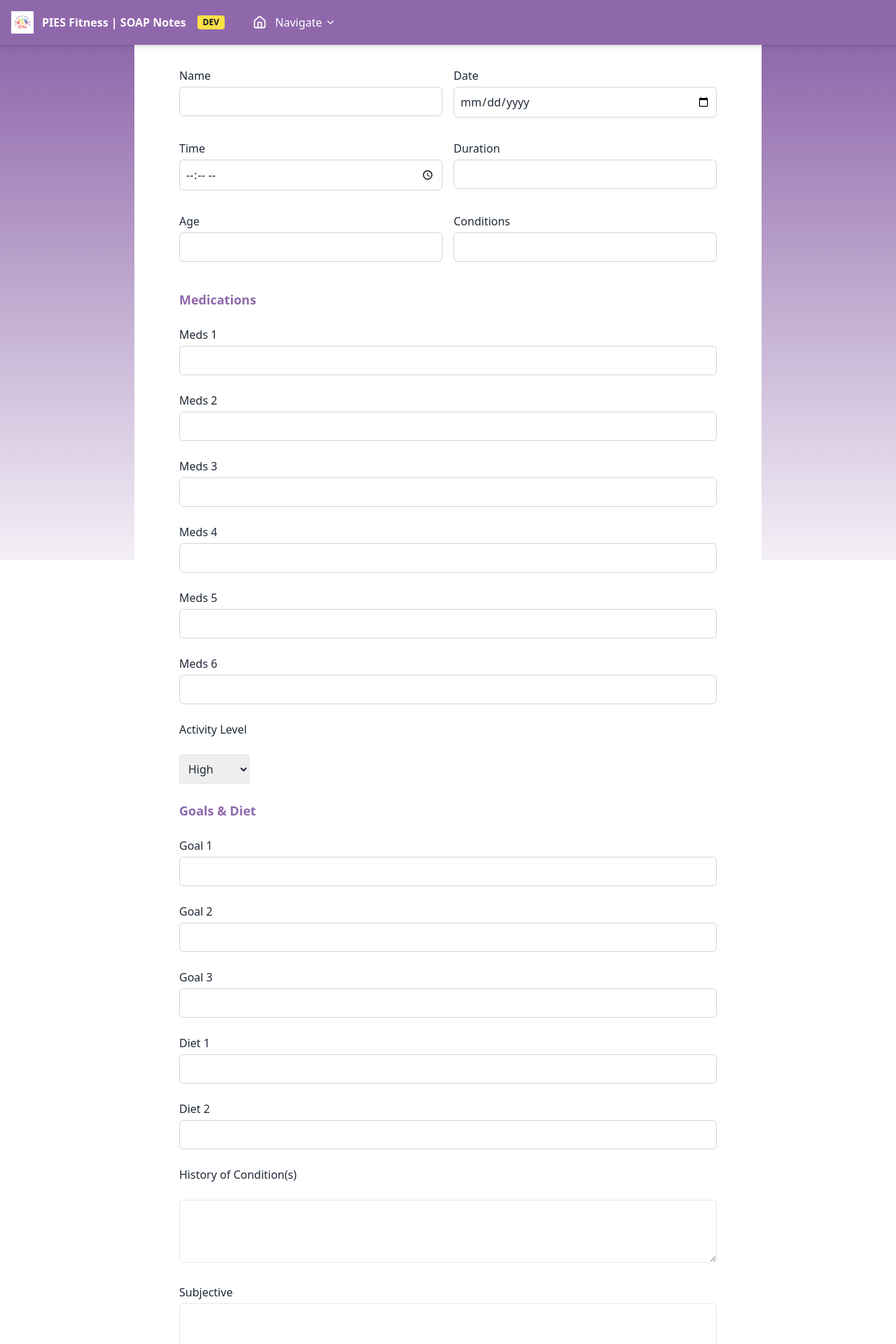
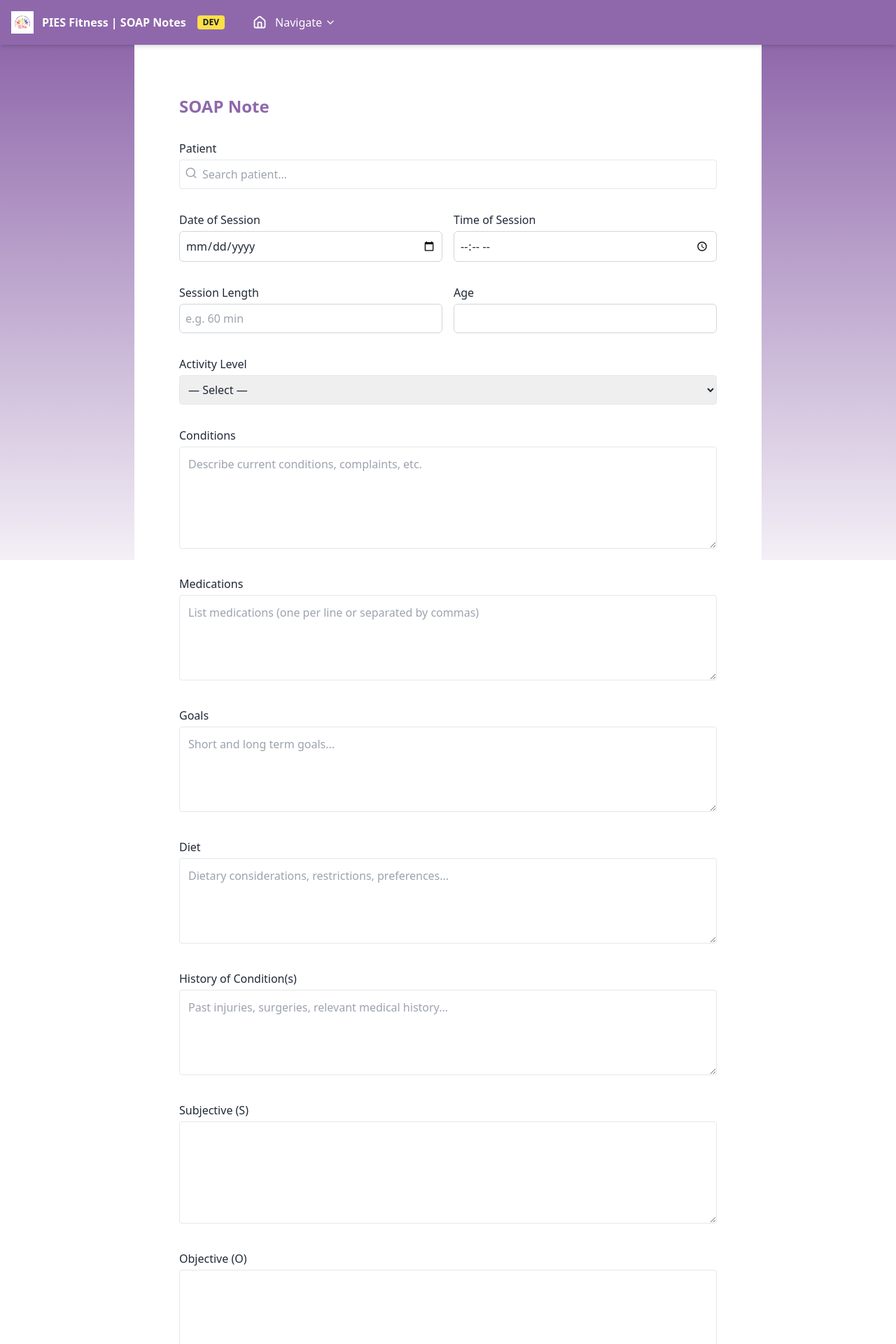
Before and after one commit to jamesyeh-vt/EHR-System-for-PIES-Holistic-Yoga, a Next.js app in the folder frontend/: page /soap in a window 1280 px wide. Shown: the top 1920 px of the page at 70% size. Built offline with nearby package versions, Linux system fonts and the light colour scheme.

Commit message:
Updates to be consistent with Peyton's branch

```diff
--- a/frontend/pages/soap.js
+++ b/frontend/pages/soap.js
@@ -1,112 +1,344 @@
+// pages/soap.js
+import { useEffect, useRef, useState } from "react";
 import { useForm } from "react-hook-form";
 import { TextInput } from "../components/TextInput";
-import { CheckBoxGroup } from "../components/CheckBoxGroup";
 import { SignaturePadField } from "../components/SignaturePadField";
+import { SearchIcon, XIcon } from "lucide-react";
 
-// Helper data arrays used by multiple forms
-const yogaStyles = [
-  "Hatha",
-  "Ashtanga",
-  "Vinyasa/Flow",
-  "Iyengar",
-  "Power",
-  "Anusara",
-  "Bikram/Hot",
-  "Forrest",
-  "Kundalini",
-  "Gentle",
-  "Restorative",
-  "Yin",
-];
+/** Helper: format Date -> YYYY-MM-DD */
+const toYmd = (d) => (d ? new Date(d).toISOString().split("T")[0] : "");
 
-const activityLevels = [
-  "Sedentary/Very inactive",
-  "Somewhat inactive",
-  "Average",
-  "Somewhat active",
-  "Extremely active",
-];
+export default function SOAPFormPage() {
+  const {
+    register,
+    handleSubmit,
+    reset,
+    setValue,
+    formState: { errors },
+  } = useForm();
 
-const physicalHistoryConditions = [
-  "Broken/Dislocated bones",
-  "Muscle strain/sprain",
-  "Arthritis/Bursitis",
-  "Disc problems",
-  "Scoliosis",
-  "Back problems",
-  "Osteoporosis",
-  "Diabetes type 1 or 2",
-  "High/Low blood pressure",
-  "Insomnia",
-  "Anxiety/Depression",
-  "Asthma / Short breath",
-  "Numbness / Tingling",
-  "Cancer",
-  "Seizures",
-  "Stroke",
-  "Heart conditions / Chest pain",
-  "Pregnancy",
-  "Auto‑immune condition",
-  "Surgery",
-];
+  const [loading, setLoading] = useState(false);
 
-export function SOAPFormPage() {
-  const { register, handleSubmit } = useForm();
-  const onSubmit = (data) => {
+  // Patient search state
+  const [patients, setPatients] = useState([]);
+  const [query, setQuery] = useState("");
+  const [openDropdown, setOpenDropdown] = useState(false);
+  const [highlightIdx, setHighlightIdx] = useState(0);
+
+  const inputRef = useRef(null);
+  const dropdownRef = useRef(null);
+
+  const token =
+    typeof window !== "undefined" ? localStorage.getItem("pies-token") : null;
+
+  /* ──────────────── Fetch patients once ──────────────── */
+  useEffect(() => {
+    if (!token) return;
+    (async () => {
+      try {
+        const res = await fetch("http://localhost:8080/patients?page=0&size=500", {
+          headers: { Authorization: `Bearer ${token}` },
+        });
+        if (!res.ok) throw new Error("Failed to load patients");
+        const page = await res.json();
+        setPatients(
+          page.content.map((p) => ({
+            id: p.id,
+            name: `${p.firstName} ${p.lastName}`.trim(),
+            dob: p.dateOfBirth,
+          }))
+        );
+      } catch (e) {
+        console.error(e);
+        alert(e.message);
+      }
+    })();
+  }, [token]);
+
+  /* ──────────────── Dropdown helpers ──────────────── */
+  const filteredPatients = patients.filter((p) =>
+    p.name.toLowerCase().includes(query.toLowerCase())
+  );
+
+  const choosePatient = (p) => {
+    setValue("patientId", p.id, { shouldValidate: true });
+    setQuery(p.name);
+    setOpenDropdown(false);
+  };
+
+  const clearPatient = () => {
+    setValue("patientId", "", { shouldValidate: true });
+    setQuery("");
+    setOpenDropdown(false);
+    inputRef.current?.focus();
+  };
+
+  const onPatientKeyDown = (e) => {
+    if (!openDropdown) return;
+    if (e.key === "ArrowDown") {
+      e.preventDefault();
+      setHighlightIdx((i) => Math.min(i + 1, filteredPatients.length - 1));
+    } else if (e.key === "ArrowUp") {
+      e.preventDefault();
+      setHighlightIdx((i) => Math.max(i - 1, 0));
+    } else if (e.key === "Enter") {
+      e.preventDefault();
+      const p = filteredPatients[highlightIdx];
+      if (p) choosePatient(p);
+    } else if (e.key === "Escape") {
+      setOpenDropdown(false);
+    }
+  };
+
+  // Click-away close
+  useEffect(() => {
+    const handler = (e) => {
+      if (
+        dropdownRef.current &&
+        !dropdownRef.current.contains(e.target) &&
+        inputRef.current &&
+        !inputRef.current.contains(e.target)
+      ) {
+        setOpenDropdown(false);
+      }
+    };
+    document.addEventListener("mousedown", handler);
+    return () => document.removeEventListener("mousedown", handler);
+  }, []);
+
+  /* ──────────────── Submit ──────────────── */
+  const onSubmit = async (data) => {
+    setLoading(true);
     console.log("SOAP data", data);
-    alert("Saved to console");
+    alert("Saved to console (wire to backend when ready)");
+    setLoading(false);
   };
 
   return (
-    <form onSubmit={handleSubmit(onSubmit)} className="space-y-6 max-w-3xl mx-auto">
-      <div className="grid sm:grid-cols-2 gap-4">
-        <TextInput label="Name" name="name" register={register} required />
-        <TextInput label="Date" name="date" type="date" register={register} required />
-        <TextInput label="Time" name="time" type="time" register={register} />
-        <TextInput label="Duration" name="duration" register={register} />
-        <TextInput label="Age" name="age" type="number" register={register} />
-        <TextInput label="Conditions" name="conditions" register={register} className="sm:col-span-2" />
+    <form
+      onSubmit={handleSubmit(onSubmit)}
+      className="space-y-8 max-w-3xl mx-auto py-10"
+    >
+      <h2 className="text-2xl font-semibold text-brandLavender">SOAP Note</h2>
+
+      {/* hidden patientId field that backend will need */}
+      <input type="hidden" {...register("patientId", { required: true })} />
+
+      {/* Patient search/autocomplete */}
+      <div className="relative" ref={dropdownRef}>
+        <label className="block font-medium mb-1">Patient</label>
+        <div className="relative">
+          <input
+            ref={inputRef}
+            type="text"
+            placeholder="Search patient…"
+            className={`w-full border rounded pl-8 pr-9 py-2 focus:outline-none focus:ring-2 focus:ring-brandLavender ${
+              errors.patientId ? "border-red-500" : ""
+            }`}
+            value={query}
+            onChange={(e) => {
+              setQuery(e.target.value);
+              setOpenDropdown(true);
+              setHighlightIdx(0);
+              // clear selected id until user chooses again
+              setValue("patientId", "", { shouldValidate: true });
+            }}
+            onFocus={() => setOpenDropdown(true)}
+            onKeyDown={onPatientKeyDown}
+          />
+          <SearchIcon
+            size={18}
+            className="absolute left-2 top-2.5 text-gray-400 pointer-events-none"
+          />
+          {query && (
+            <button
+              type="button"
+              className="absolute right-2 top-2.5 text-gray-400 hover:text-gray-600"
+              onClick={clearPatient}
+            >
+              <XIcon size={16} />
+            </button>
+          )}
+        </div>
+
+        {openDropdown && filteredPatients.length > 0 && (
+          <ul className="absolute z-30 mt-1 w-full max-h-60 overflow-auto rounded-md bg-white shadow-lg border border-gray-200">
+            {filteredPatients.map((p, idx) => (
+              <li
+                key={p.id}
+                className={`px-3 py-2 cursor-pointer text-sm ${
+                  idx === highlightIdx
+                    ? "bg-brandLavender/10 text-brandLavender"
+                    : "hover:bg-gray-100"
+                }`}
+                onMouseDown={(e) => {
+                  e.preventDefault();
+                  choosePatient(p);
+                }}
+                onMouseEnter={() => setHighlightIdx(idx)}
+              >
+                <span className="font-medium">{p.name}</span>
+                {p.dob && (
+                  <span className="ml-2 text-gray-500 text-xs">({p.dob})</span>
+                )}
+              </li>
+            ))}
+          </ul>
+        )}
+        {errors.patientId && (
+          <p className="text-red-500 text-xs mt-1">
+            Please pick a patient from the list.
+          </p>
+        )}
       </div>
 
-      <h3 className="text-lg font-semibold text-brandLavender">Medications</h3>
-      {[1, 2, 3, 4, 5, 6].map((i) => (
-        <TextInput key={i} label={`Meds ${i}`} name={`meds${i}`} register={register} />
-      ))}
+      {/* Basic meta fields (updated) */}
+      <div className="grid sm:grid-cols-2 gap-4">
+        <TextInput
+          label="Date of Session"
+          name="dateOfSession"
+          type="date"
+          register={register}
+          required
+        />
 
-      <label className="block font-medium">Activity Level</label>
-      <select {...register("activityLevel")}
-        className="border rounded p-2 mb-4">
-        <option>High</option>
-        <option>Medium</option>
-        <option>Low</option>
-      </select>
+        <TextInput
+          label="Time of Session"
+          name="timeOfSession"
+          type="time"
+          register={register}
+          required
+        />
 
-      <h3 className="text-lg font-semibold text-brandLavender">Goals & Diet</h3>
-      {[1, 2, 3].map((i) => (
-        <TextInput key={i} label={`Goal ${i}`} name={`goal${i}`} register={register} />
-      ))}
-      {[1, 2].map((i) => (
-        <TextInput key={i} label={`Diet ${i}`} name={`diet${i}`} register={register} />
-      ))}
+        <TextInput
+          label="Session Length"
+          name="sessionLength"
+          placeholder="e.g. 60 min"
+          register={register}
+        />
 
-      <label className="block font-medium mb-1">History of Condition(s)</label>
-      <textarea {...register("historyOfConditions")} className="w-full border rounded p-2 mb-4" rows="3" />
+        <TextInput
+          label="Age"
+          name="age"
+          type="number"
+          register={register}
+          min={0}
+        />
 
+        {/* Activity Level dropdown */}
+        <div className="sm:col-span-2">
+          <label className="block font-medium mb-1">Activity Level</label>
+          <select
+            {...register("activityLevel")}
+            className="w-full border rounded p-2"
+            defaultValue=""
+          >
+            <option value="" disabled>
+              — Select —
+            </option>
+            <option value="HIGH">High</option>
+            <option value="MEDIUM">Medium</option>
+            <option value="LOW">Low</option>
+          </select>
+        </div>
+      </div>
+
+      {/* Large Conditions box */}
+      <div>
+        <label className="block font-medium mb-1">Conditions</label>
+        <textarea
+          {...register("conditions")}
+          className="w-full border rounded p-3"
+          rows={5}
+          placeholder="Describe current conditions, complaints, etc."
+        />
+      </div>
+
+      {/* Medications, Goals, Diet as large text areas */}
+      <div>
+        <label className="block font-medium mb-1">Medications</label>
+        <textarea
+          {...register("medications")}
+          className="w-full border rounded p-3"
+          rows={4}
+          placeholder="List medications (one per line or separated by commas)"
+        />
+      </div>
+
+      <div>
+        <label className="block font-medium mb-1">Goals</label>
+        <textarea
+          {...register("goals")}
+          className="w-full border rounded p-3"
+          rows={4}
+          placeholder="Short and long term goals..."
+        />
+      </div>
+
+      <div>
+        <label className="block font-medium mb-1">Diet</label>
+        <textarea
+          {...register("diet")}
+          className="w-full border rounded p-3"
+          rows={4}
+          placeholder="Dietary considerations, restrictions, preferences..."
+        />
+      </div>
+
+      {/* History of conditions */}
+      <div>
+        <label className="block font-medium mb-1">History of Condition(s)</label>
+        <textarea
+          {...register("historyOfConditions")}
+          className="w-full border rounded p-3"
+          rows={4}
+          placeholder="Past injuries, surgeries, relevant medical history…"
+        />
+      </div>
+
+      {/* SOAP sections */}
       {[
-        { label: "Subjective", name: "subjective" },
-        { label: "Objective", name: "objective" },
-        { label: "Assessment", name: "assessment" },
-        { label: "Plan", name: "plan" },
+        { label: "Subjective (S)", name: "subjective" },
+        { label: "Objective (O)", name: "objective" },
+        { label: "Assessment (A)", name: "assessment" },
+        { label: "Plan (P)", name: "plan" },
       ].map((sec) => (
-        <div key={sec.name} className="mb-4">
+        <div key={sec.name}>
           <label className="block font-medium mb-1">{sec.label}</label>
-          <textarea {...register(sec.name)} rows="4" className="w-full border rounded p-2" />
+          <textarea
+            {...register(sec.name)}
+            rows={5}
+            className="w-full border rounded p-3"
+          />
         </div>
       ))}
 
-      <button type="submit" className="bg-brandLavender text-white px-6 py-2 rounded">Save</button>
+      {/* Signature block */}
+      <div>
+        <SignaturePadField
+          name="signature"
+          label="Therapist Signature"
+          register={register}
+          className="border rounded"
+        />
+      </div>
+
+      <div className="flex gap-3 pt-4">
+        <button
+          type="submit"
+          disabled={loading}
+          className="bg-brandLavender text-white px-6 py-2 rounded disabled:opacity-50"
+        >
+          {loading ? "Saving…" : "Save"}
+        </button>
+        <button
+          type="button"
+          onClick={() => reset()}
+          className="underline text-brandLavender"
+        >
+          Reset
+        </button>
+      </div>
     </form>
   );
 }
-
-export default SOAPFormPage;
```
Also changed, not shown: frontend/components/CheckBoxGroup.js (line endings or trailing spaces), frontend/pages/intake.js (line endings or trailing spaces).
